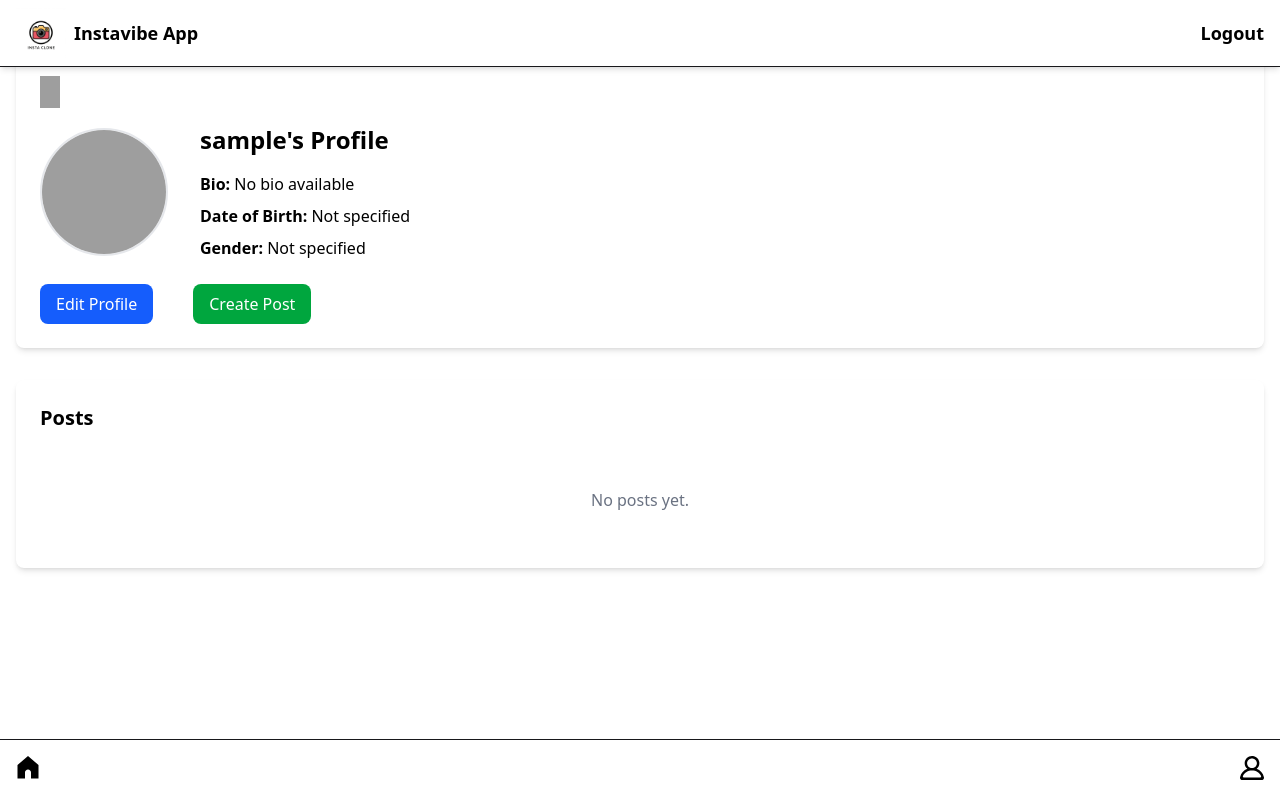
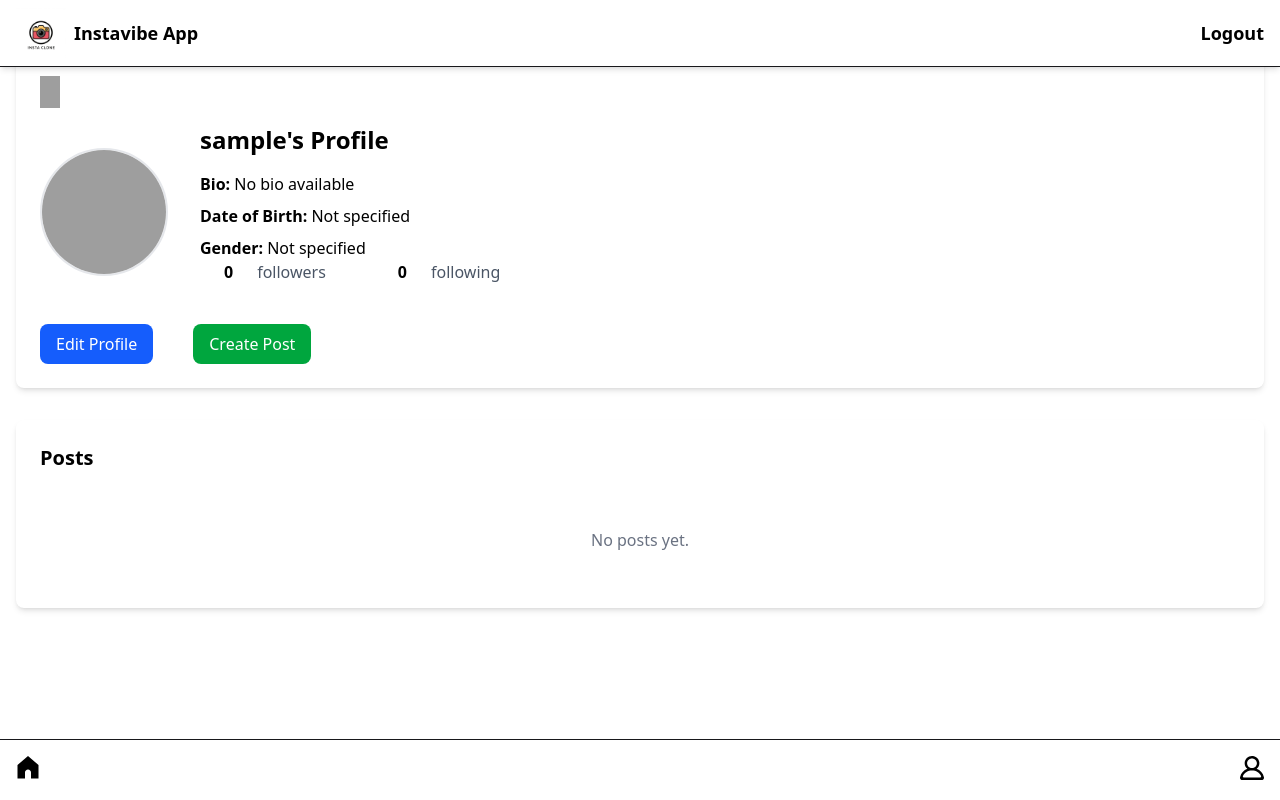
Before and after one commit to nares10/instavibe, a Django app: page /profile/ in a window 1280 px wide. Run offline with Django 5.2, Linux system fonts and the light colour scheme; the visitor is signed in with stand-in values (Sample User, id 1); data that the repository does not hold is empty; some libraries are stand-ins or nearby versions; grey boxes are pictures that could not be loaded.

Commit message:
follower model added and follower and folloeing count Added in profile

```diff
--- a/instavibeapp/templates/instavibeapp/base.html
+++ b/instavibeapp/templates/instavibeapp/base.html
@@ -75,55 +75,36 @@
                 });
             });
 
-            // Add comment functionality
-            document.querySelectorAll('.add-comment-form').forEach(form => {
-                form.addEventListener('submit', async function(e) {
-                    e.preventDefault();
-                    const postId = this.dataset.postId;
-                    const input = this.querySelector('input');
-                    const text = input.value.trim();
+            // Follow button functionality
+            document.querySelectorAll('.follow-button').forEach(button => {
+                button.addEventListener('click', async function() {
+                    const userId = this.dataset.userId;
+                    try {
+                        const response = await fetch(`/follow/${userId}/`, {
+                            method: 'POST',
+                            headers: {
+                                'X-CSRFToken': document.querySelector('[name=csrfmiddlewaretoken]').value,
+                                'Content-Type': 'application/json',
+                            },
+                        });
 
-                    if (!text) return;
+                        const data = await response.json();
+                        if (data.status === 'success') {
+                            // Update button text and style
+                            this.textContent = data.is_following ? 'Unfollow' : 'Follow';
+                            this.classList.toggle('bg-gray-600', data.is_following);
+                            this.classList.toggle('bg-blue-600', !data.is_following);
 
-                    const response = await fetch(`/post/${postId}/comment/`, {
-                        method: 'POST',
-
-                        headers: {
-                            'Content-Type': 'application/x-www-form-urlencoded',
-                            'X-CSRFToken': document.querySelector('[name=csrfmiddlewaretoken]').value
-                        },
-                        body: `text=${text}`
-                    });
-
-                    const data = await response.json();
-                    console.log("Comment response:", data);  // ✅ Add this
-                    if (data.status === 'success') {
-                        console.log("Comment response:", data);
-                        const commentHtml = `
-                            <div class="comment" id="comment-${data.comment_id}">
-                                <span class="font-medium">${data.username}:</span>
-                                ${data.text}
-                                <button class="delete-comment text-red-600 text-sm ml-2"
-                                        data-comment-id="${data.comment_id}">Delete</button>
-                            </div>
-                        `;
-                        this.closest('.post-card').querySelector('.comments-container').insertAdjacentHTML('afterbegin', commentHtml);
-                        input.value = '';
+                            // Update follower/following counts if they exist
+                            const followerCount = document.querySelector('.follower-count');
+                            const followingCount = document.querySelector('.following-count');
+                            if (followerCount) followerCount.textContent = data.followers_count;
+                            if (followingCount) followingCount.textContent = data.following_count;
+                        }
+                    } catch (error) {
+                        console.error('Error:', error);
                     }
                 });
-            });
-
-            // Delete comment functionality
-            document.addEventListener('click', async function(e) {
-                if (e.target.classList.contains('delete-comment')) {
-                    const commentId = e.target.dataset.commentId;
-                    const response = await fetch(`/comment/${commentId}/delete/`);
-                    const data = await response.json();
-
-                    if (data.status === 'success') {
-                        document.getElementById(`comment-${commentId}`).remove();
-                    }
-                }
             });
         });
     </script>
--- a/instavibeapp/templates/instavibeapp/profile.html
+++ b/instavibeapp/templates/instavibeapp/profile.html
@@ -1,6 +1,7 @@
 {% extends 'instavibeapp/base.html' %}
 {% block content %}
 {% load static %}
+{% load custom_filters %}
 <div class="bg-white container mx-auto px-4 py-8">
     {# Profile Header Section #}
     <div class="rounded-lg shadow-md p-6 mb-8">
@@ -28,6 +29,27 @@
                     <p><strong>Date of Birth:</strong> {% if profile.date_of_birth %}{{ profile.date_of_birth }}{% else %}Not specified{% endif %}</p>
                     <p><strong>Gender:</strong> {% if profile.gender %}{{ profile.gender }}{% else %}Not specified{% endif %}</p>
                 </div>
+
+                {# Add this in the profile info section #}
+                <div class="flex gap-6 mb-4">
+                    <p
+                       class="hover:underline text-center sh">
+                        <div class="font-bold">{{ profile.followers_count }}</div>
+                        <div class="text-gray-600">followers</div>
+                    </p>
+                    <p
+                       class="hover:underline text-center">
+                        <div class="font-bold">{{ profile.following_count }}</div>
+                        <div class="text-gray-600">following</div>
+                    </p>
+                </div>
+
+                {% if user != profile.user %}
+                    <button class="follow-button px-4 py-2 rounded-lg {% if is_following %}bg-gray-600{% else %}bg-blue-600{% endif %} text-white"
+                            data-user-id="{{ profile.user.id }}">
+                        {% if is_following %}Unfollow{% else %}Follow{% endif %}
+                    </button>
+                {% endif %}
             </div>
         </div>
 
--- a/instavibeapp/urls.py
+++ b/instavibeapp/urls.py
@@ -17,4 +17,5 @@ urlpatterns = [
     path('post/<int:post_id>/comment/', views.add_comment, name='add_comment'),
     path('comment/<int:comment_id>/delete/', views.delete_comment, name='delete_comment'),
     path('post/<int:post_id>/comments/', views.view_comments, name='view_comments'),
+    path('follow/<int:user_id>/', views.follow_unfollow, name='follow_unfollow'),
 ]
--- a/instavibeapp/views.py
+++ b/instavibeapp/views.py
@@ -7,7 +7,7 @@ from django.contrib import messages
 from django.http import JsonResponse
 from django.views.decorators.http import require_POST
 from .forms import ProfileForm
-from .models import Post, Like, Comment
+from .models import Post, Like, Comment, Follow
 
 
 def home_view(request):
@@ -122,9 +122,15 @@ def test_view(request):
 def profile_view(request):
     profile = request.user.profile
     posts = Post.objects.filter(owner=request.user).prefetch_related('likes', 'comments').order_by('-created_at')
+    viewing_user = request.user
+
+    # Get is_following status if viewing other's profile
+    is_following = profile.is_following(viewing_user) if viewing_user != profile.user else False
+
     return render(request, 'instavibeapp/profile.html', {
         'profile': profile,
-        'posts': posts
+        'posts': posts,
+        'is_following': is_following
     })
 
 
@@ -248,3 +254,60 @@ def delete_comment(request, comment_id):
     comment.delete()
     messages.success(request, "Comment deleted successfully!")
     return redirect('instavibeapp:view_comments', post_id=post_id)
+
+# Add new views
+
+@login_required
+@require_POST
+def follow_unfollow(request, user_id):
+    user_to_follow = get_object_or_404(User, id=user_id)
+
+    if user_to_follow == request.user:
+        return JsonResponse({
+            'status': 'error',
+            'message': 'You cannot follow yourself'
+        })
+
+    follow, created = Follow.objects.get_or_create(
+        follower=request.user,
+        following=user_to_follow
+    )
+
+    if not created:
+        follow.delete()
+        is_following = False
+    else:
+        is_following = True
+
+    return JsonResponse({
+        'status': 'success',
+        'is_following': is_following,
+        'followers_count': user_to_follow.profile.followers_count(),
+        'following_count': user_to_follow.profile.following_count()
+    })
+
+@login_required
+def followers_list(request, user_id):
+    user = get_object_or_404(User, id=user_id)
+    followers = user.followers.all().select_related('follower__profile')
+
+    # Create a dictionary of following status for each follower
+    following_status = {
+        follow.follower.id: request.user.profile.is_following(follow.follower)
+        for follow in followers
+    }
+
+    return render(request, 'instavibeapp/followers_list.html', {
+        'user_profile': user.profile,
+        'followers': followers,
+        'following_status': following_status
+    })
+
+@login_required
+def following_list(request, user_id):
+    user = get_object_or_404(User, id=user_id)
+    following = user.following.all().select_related('following__profile')
+    return render(request, 'instavibeapp/following_list.html', {
+        'user_profile': user.profile,
+        'following': following
+    })
--- a/theme/static/css/dist/styles.css
+++ b/theme/static/css/dist/styles.css
@@ -8,18 +8,14 @@
     --font-serif: ui-serif, Georgia, Cambria, "Times New Roman", Times, serif;
     --font-mono: ui-monospace, SFMono-Regular, Menlo, Monaco, Consolas, "Liberation Mono",
       "Courier New", monospace;
-    --color-red-100: oklch(93.6% 0.032 17.717);
     --color-red-200: oklch(88.5% 0.062 18.334);
     --color-red-500: oklch(63.7% 0.237 25.331);
     --color-red-600: oklch(57.7% 0.245 27.325);
     --color-red-700: oklch(50.5% 0.213 27.518);
     --color-red-800: oklch(44.4% 0.177 26.899);
-    --color-yellow-50: oklch(98.7% 0.026 102.212);
-    --color-green-100: oklch(96.2% 0.044 156.743);
     --color-green-500: oklch(72.3% 0.219 149.579);
     --color-green-600: oklch(62.7% 0.194 149.214);
     --color-green-700: oklch(52.7% 0.154 150.069);
-    --color-sky-700: oklch(50% 0.134 242.749);
     --color-blue-100: oklch(93.2% 0.032 255.585);
     --color-blue-200: oklch(88.2% 0.059 254.128);
     --color-blue-400: oklch(70.7% 0.165 254.624);
@@ -1618,11 +1542,6 @@
   inherits: false;
   initial-value: 0;
 }
-@property --tw-space-x-reverse {
-  syntax: "*";
-  inherits: false;
-  initial-value: 0;
-}
 @property --tw-divide-y-reverse {
   syntax: "*";
   inherits: false;
@@ -1709,6 +1628,59 @@
   syntax: "*";
   inherits: false;
   initial-value: 0 0 #0000;
+}
+@property --tw-blur {
+  syntax: "*";
+  inherits: false;
+}
+@property --tw-brightness {
+  syntax: "*";
+  inherits: false;
+}
+@property --tw-contrast {
+  syntax: "*";
+  inherits: false;
+}
+@property --tw-grayscale {
+  syntax: "*";
+  inherits: false;
+}
+@property --tw-hue-rotate {
+  syntax: "*";
+  inherits: false;
+}
+@property --tw-invert {
+  syntax: "*";
+  inherits: false;
+}
+@property --tw-opacity {
+  syntax: "*";
+  inherits: false;
+}
+@property --tw-saturate {
+  syntax: "*";
+  inherits: false;
+}
+@property --tw-sepia {
+  syntax: "*";
+  inherits: false;
+}
+@property --tw-drop-shadow {
+  syntax: "*";
+  inherits: false;
+}
+@property --tw-drop-shadow-color {
+  syntax: "*";
+  inherits: false;
+}
+@property --tw-drop-shadow-alpha {
+  syntax: "<percentage>";
+  inherits: false;
+  initial-value: 100%;
+}
+@property --tw-drop-shadow-size {
+  syntax: "*";
+  inherits: false;
 }
 @property --tw-duration {
   syntax: "*";
@@ -1737,7 +1709,6 @@
   @supports ((-webkit-hyphens: none) and (not (margin-trim: inline))) or ((-moz-orient: inline) and (not (color:rgb(from red r g b)))) {
     *, ::before, ::after, ::backdrop {
       --tw-space-y-reverse: 0;
-      --tw-space-x-reverse: 0;
       --tw-divide-y-reverse: 0;
       --tw-border-style: solid;
       --tw-leading: initial;
@@ -1757,6 +1728,19 @@
       --tw-ring-offset-width: 0px;
       --tw-ring-offset-color: #fff;
       --tw-ring-offset-shadow: 0 0 #0000;
+      --tw-blur: initial;
+      --tw-brightness: initial;
+      --tw-contrast: initial;
+      --tw-grayscale: initial;
+      --tw-hue-rotate: initial;
+      --tw-invert: initial;
+      --tw-opacity: initial;
+      --tw-saturate: initial;
+      --tw-sepia: initial;
+      --tw-drop-shadow: initial;
+      --tw-drop-shadow-color: initial;
+      --tw-drop-shadow-alpha: 100%;
+      --tw-drop-shadow-size: initial;
       --tw-duration: initial;
       --tw-ease: initial;
       --tw-scale-x: 1;
```
Also changed, not shown: other parts of theme/static/css/dist/styles.css (+43 -115 lines), instavibeapp/models.py (+20 -0 lines), instavibeapp/templatetags/custom_filters.py (added, +7 -0 lines), instavibeapp/migrations/0004_follow.py (added), instavibeapp/templatetags/__init__.py (added).
